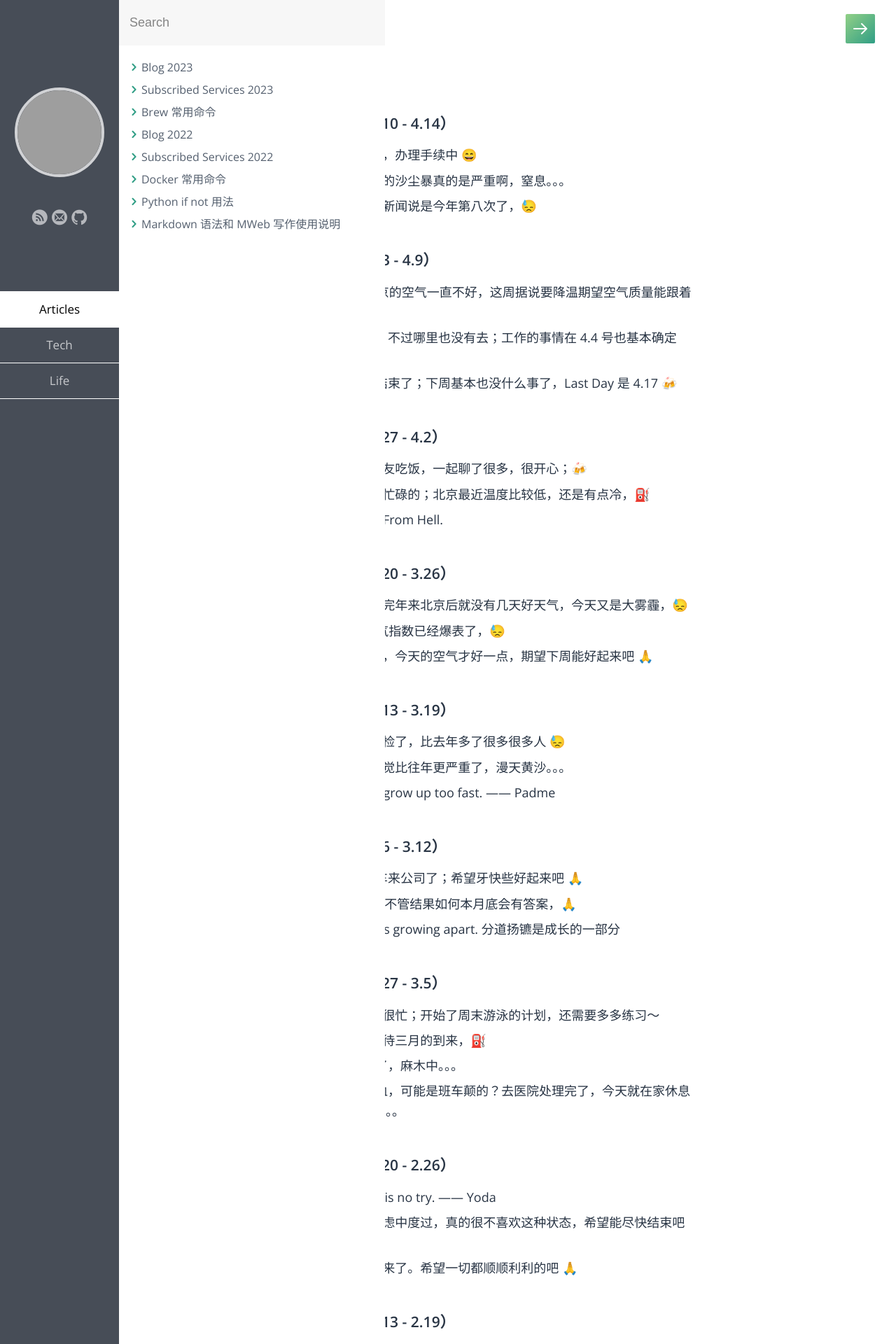
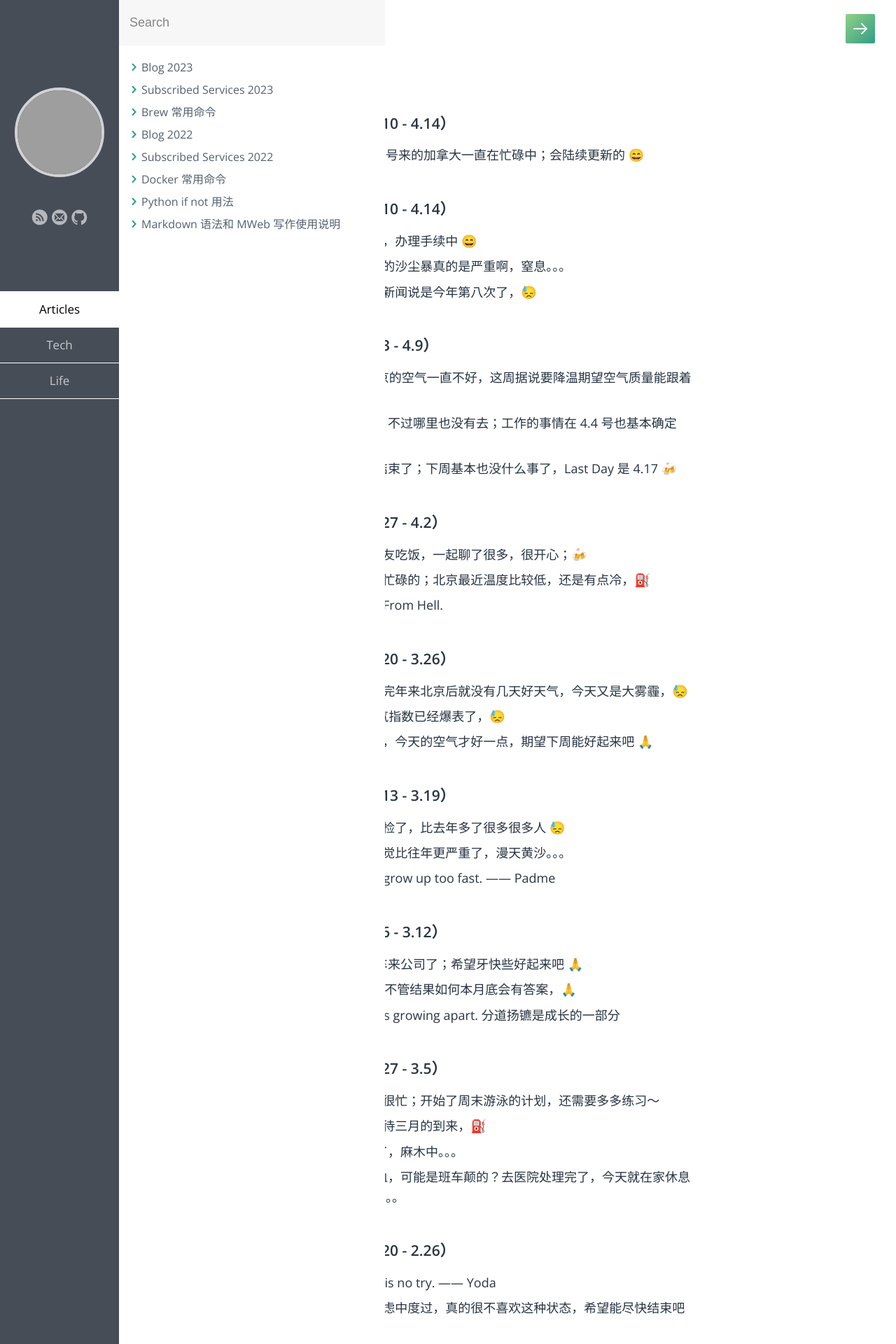
Before and after one commit to samxupeiran/samxupeiran.github.io, a Jekyll site: the page built from _posts/life/2023-01-03-my-blog.md, in a window 1280 px wide. Shown: the top 1920 px of the page at 70% size. Built offline with Jekyll 4.4.1, drawn with Linux system fonts in a browser that asks for light colours; some web fonts are replaced; grey boxes are pictures that could not be loaded.

Commit message:
feat: add weekly blog 5.8

```diff
--- a/_posts/life/2023-01-03-my-blog.md
+++ b/_posts/life/2023-01-03-my-blog.md
@@ -5,6 +5,9 @@ category: Life
 tags: Blog
 ---
 
+
+- ### 2023 年 5 月 第 2 周（4.10 - 4.14）
+     - 5.8 很长时间没更新了；3 号来的加拿大一直在忙碌中；会陆续更新的 😄
 
 - ### 2023 年 4 月 第 3 周（4.10 - 4.14）
      - 4.10 今天正式提交离职了，办理手续中 😄
```
